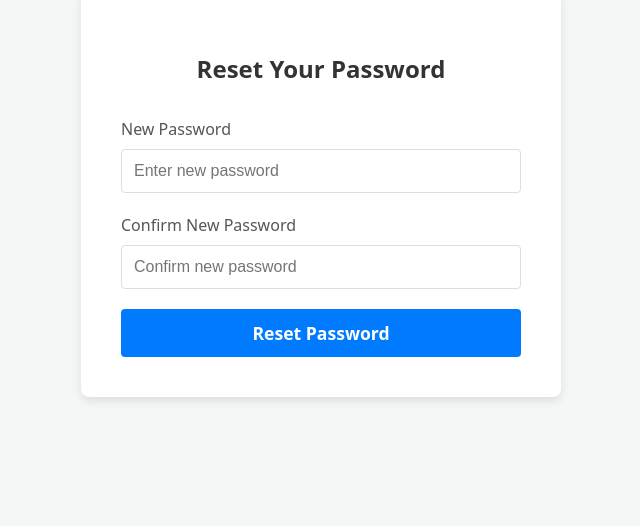
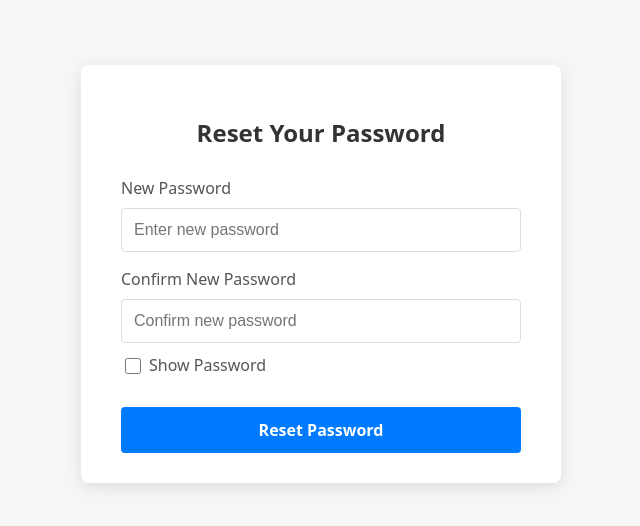
Before and after one commit to Cybercom-Creation/AdminPanel, a React (Vite) app in the folder admin-frontend/: page /reset-password/1 in a window 1280 px wide. Shown: the part 178-704 px from the top of the page, without its empty margins (319-959 px from the left). Built offline with nearby package versions, Linux system fonts and the light colour scheme; no server answers.

Commit message:
Made ui changes in email dialog, Added show password functionality into forgot password page

```diff
--- a/admin-frontend/src/EmailDialog.css
+++ b/admin-frontend/src/EmailDialog.css
@@ -61,7 +61,7 @@
 /* Style for the button container */
 .dialog-buttons {
   display: flex; /* Enable Flexbox for the buttons */
-  justify-content: flex-end; /* Push buttons to the right */
+  justify-content: space-between; /* Push buttons to the right */
   gap: 10px; /* Space between the buttons */
   margin-top: 20px;
   background-color: transparent; /* Explicitly transparent */
--- a/admin-frontend/src/pages/ResetPasswordPage.css
+++ b/admin-frontend/src/pages/ResetPasswordPage.css
@@ -1,55 +1,80 @@
-/* src/pages/ResetPasswordPage.css */
+/*
+  File: c:\Users\Devansh Sevak\Desktop\DEVANSH(AR)\Unity\Create With Code\AdminPanel\admin-frontend\src\pages\ResetPasswordPage.css
+*/
 
 .reset-password-container {
   display: flex;
   justify-content: center;
   align-items: center;
-    min-height: 80vh;
-    background-color: #f4f7f6;
+  min-height: 100vh;
+  background-color: #f4f7f6; /* Consistent background */
   padding: 20px;
 }
 
 .reset-password-form {
-    background-color: #ffffff;
-    padding: 40px;
+  background: white;
+  padding: 30px 40px;
   border-radius: 8px;
-    box-shadow: 0 4px 10px rgba(0, 0, 0, 0.1);
+  box-shadow: 0 4px 15px rgba(0, 0, 0, 0.1);
   width: 100%;
-    max-width: 400px;
-    text-align: center;
+  max-width: 400px; /* Consistent max-width */
 }
 
 .reset-password-form h2 {
-    margin-bottom: 30px;
+  text-align: center;
+  margin-bottom: 25px;
   color: #333;
-    font-weight: 600;
 }
 
 .form-group {
-    margin-bottom: 20px;
-    text-align: left;
+  margin-bottom: 15px; /* Adjusted for tighter spacing if show password is directly after */
 }
 
 .form-group label {
   display: block;
   margin-bottom: 8px;
+  font-weight: 500;
   color: #555;
-    font-weight: 500;
 }
 
-  .form-group input {
+.form-group input[type="text"],
+.form-group input[type="password"] {
   width: 100%;
-    padding: 12px 15px;
-    border: 1px solid #ccc;
+  padding: 12px;
+  border: 1px solid #ddd;
   border-radius: 4px;
   box-sizing: border-box;
-    font-size: 1rem;
+  transition: border-color 0.2s;
 }
 
-  .form-group input:focus {
+.form-group input[type="text"]:focus,
+.form-group input[type="password"]:focus {
   border-color: #007bff;
   outline: none;
-    box-shadow: 0 0 0 2px rgba(0, 123, 255, 0.25);
+}
+
+/* Copied from LoginPage.css for "Show Password" functionality */
+.show-password-container {
+  display: flex;
+  align-items: flex-start;
+  margin-top: -5px; /* Adjust to pull it closer to the input field above */
+  margin-bottom: 20px; /* Space before the next form group or button */
+}
+
+.show-password-container input[type="checkbox"] {
+  margin-right: 8px;
+  margin-top: 5px; /* Align with label text */
+  width: 16px;
+  height: 16px;
+  cursor: pointer;
+}
+
+.show-password-container label {
+  margin-bottom: 0; /* Reset margin */
+  font-weight: normal;
+  color: #555;
+  cursor: pointer;
+  line-height: 1.5; /* Helps with vertical alignment */
 }
 
 .submit-button {
@@ -59,10 +84,10 @@
   color: white;
   border: none;
   border-radius: 4px;
-    font-size: 1.1rem;
-    font-weight: 600;
+  font-size: 16px;
   cursor: pointer;
-    transition: background-color 0.3s ease;
+  transition: background-color 0.2s;
+  margin-top: 10px; /* Ensure some space if last element was show-password */
 }
 
 .submit-button:hover:not(:disabled) {
@@ -70,23 +95,21 @@
 }
 
 .submit-button:disabled {
-    background-color: #cccccc;
+  background-color: #ccc;
   cursor: not-allowed;
 }
 
 .message {
   padding: 10px;
-    margin-bottom: 20px;
+  margin-bottom: 15px;
   border-radius: 4px;
-    font-size: 0.9rem;
+  text-align: center;
 }
-
 .success-message {
   background-color: #d4edda;
   color: #155724;
   border: 1px solid #c3e6cb;
 }
-
 .error-message {
   background-color: #f8d7da;
   color: #721c24;
@@ -94,8 +117,8 @@
 }
 
 .back-to-login {
-    margin-top: 20px;
-    font-size: 0.9rem;
+  text-align: center;
+  margin-top: 15px;
 }
 
 .back-to-login a {
--- a/admin-frontend/src/pages/ResetPasswordPage.jsx
+++ b/admin-frontend/src/pages/ResetPasswordPage.jsx
@@ -14,6 +14,7 @@ function ResetPasswordPage() {
   const [message, setMessage] = useState('');
   const [error, setError] = useState('');
   const [isLoading, setIsLoading] = useState(false);
+  const [showPasswords, setShowPasswords] = useState(false); // Single state for both password fields
 
   const handleSubmit = async (event) => {
     event.preventDefault();
@@ -57,7 +58,8 @@ function ResetPasswordPage() {
         <div className="form-group">
           <label htmlFor="password">New Password</label>
           <input
-            type="password"
+            // type="password"
+            type={showPasswords ? 'text' : 'password'}
             id="password"
             value={password}
             onChange={(e) => setPassword(e.target.value)}
@@ -69,7 +71,8 @@ function ResetPasswordPage() {
         <div className="form-group">
           <label htmlFor="confirmPassword">Confirm New Password</label>
           <input
-            type="password"
+            // type="password"
+            type={showPasswords ? 'text' : 'password'}
             id="confirmPassword"
             value={confirmPassword}
             onChange={(e) => setConfirmPassword(e.target.value)}
@@ -78,6 +81,19 @@ function ResetPasswordPage() {
             placeholder="Confirm new password"
           />
         </div>
+
+      <div className="show-password-container">
+          <input
+            type="checkbox"
+            id="showPasswordsToggle" // Updated id
+            checked={showPasswords}
+            onChange={() => setShowPasswords(!showPasswords)} // Toggle shared state
+            disabled={isLoading || !!message}
+          />
+          <label htmlFor="showNewPassword">Show Password</label>
+        </div>
+
+
 
         <button type="submit" disabled={isLoading || !!message} className="submit-button">
           {isLoading ? 'Resetting...' : 'Reset Password'}
```
Lines whose indentation alone changed are shown as unchanged.
